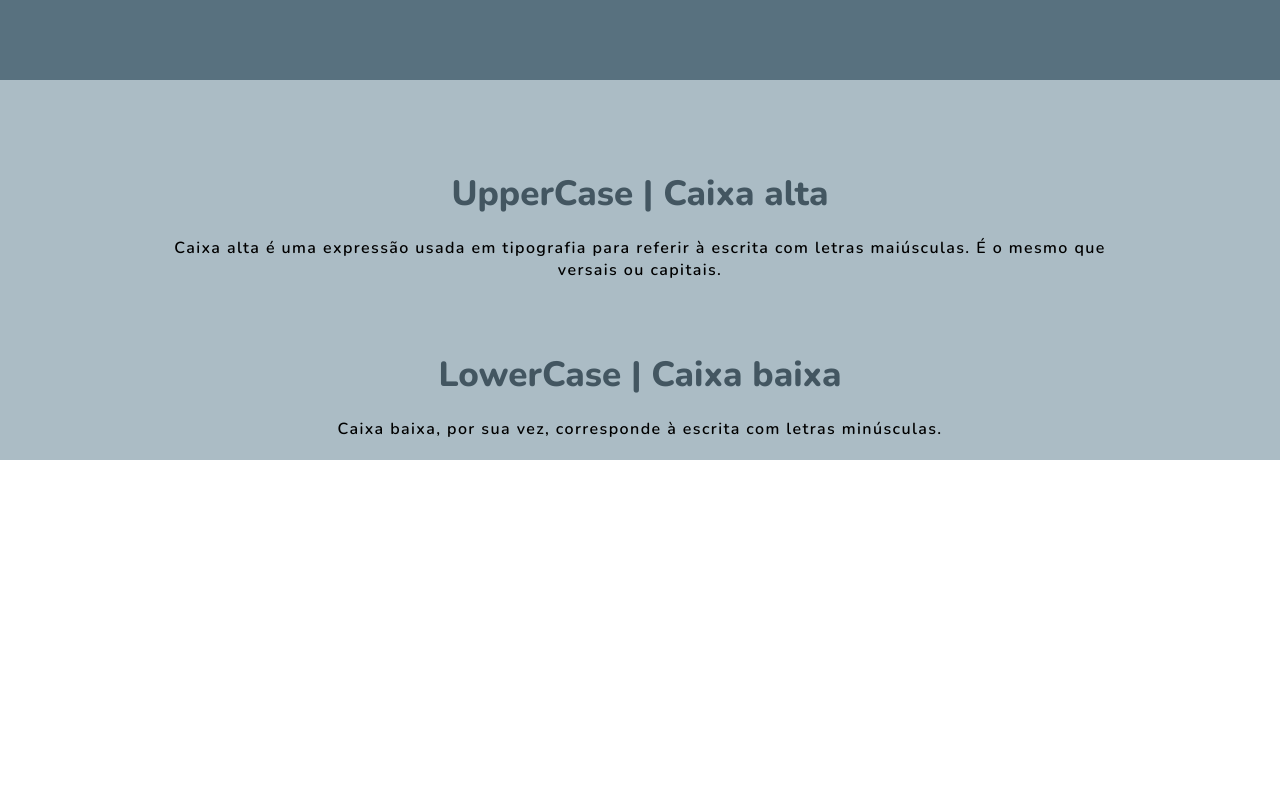
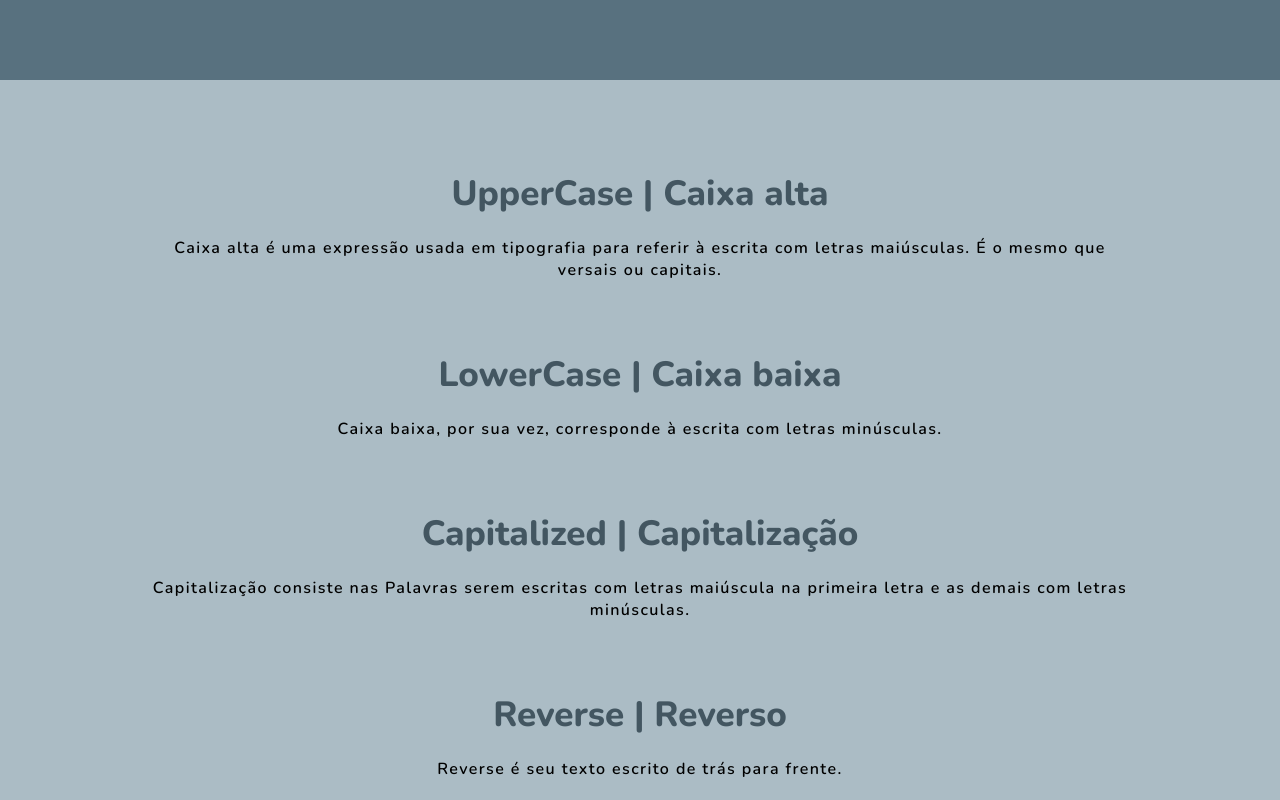
Before and after one commit to toyboys/ConvertText, a website: page public/index.html in a window 1280 px wide. Shown: the part 720-1520 px from the top of the page. Before the commit the page ends 1180 px from the top, so only its background shows below. Drawn offline with nearby package versions, Linux system fonts and the light colour scheme.

Commit message:
Update index.html

```diff
--- a/public/index.html
+++ b/public/index.html
@@ -80,6 +80,11 @@
             <h2>LowerCase | Caixa baixa</h2>
             <p>Caixa baixa, por sua vez, corresponde à escrita com letras minúsculas. </p>
 
+            <h2>Capitalized | Capitalização</h2>
+            <p>Capitalização consiste nas Palavras serem escritas com letras maiúscula na primeira letra e as demais com letras minúsculas. </p>
+
+            <h2>Reverse | Reverso</h2>
+            <p>Reverse é seu texto escrito de trás para frente. </p>
           </div>
         </div>
       </div>
```
